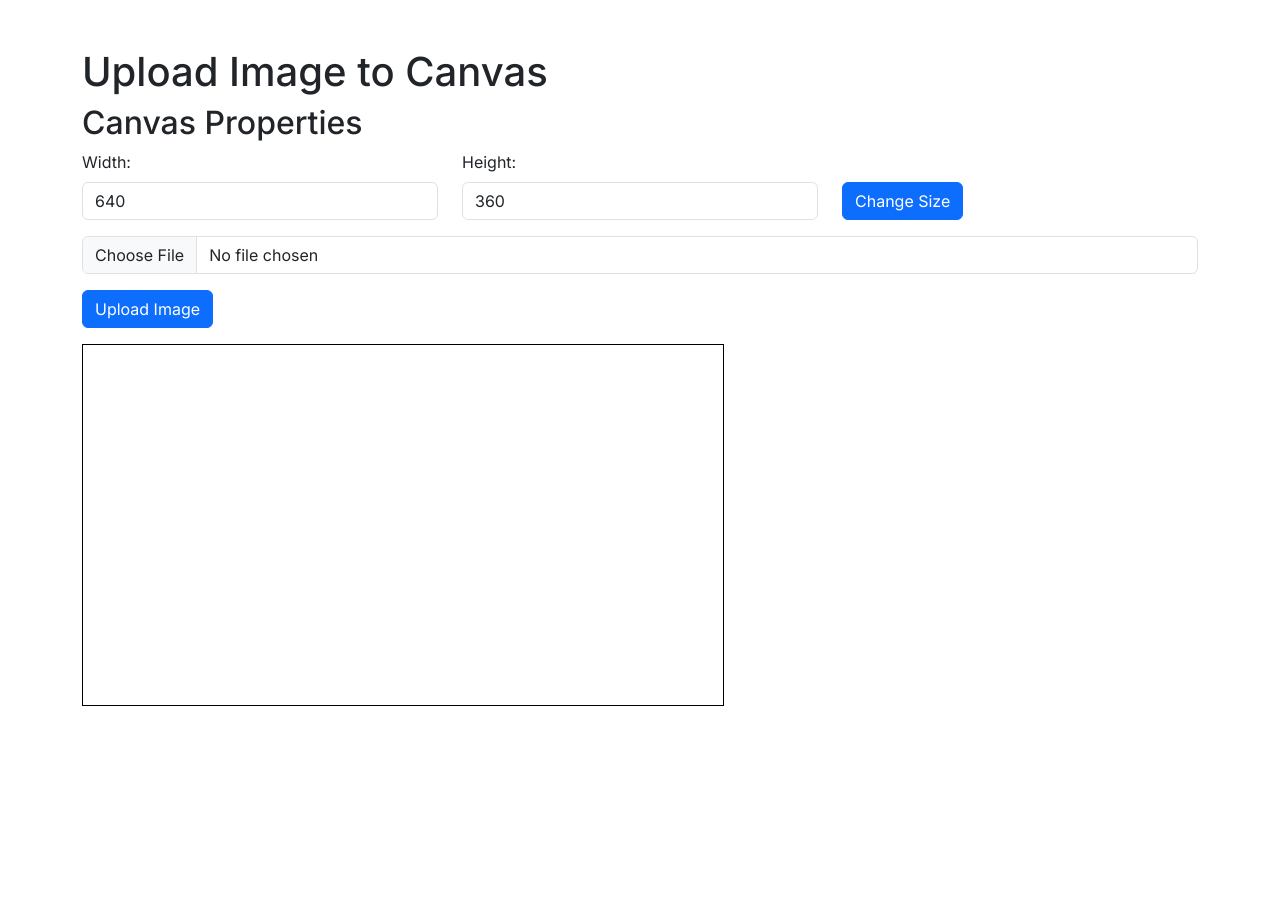
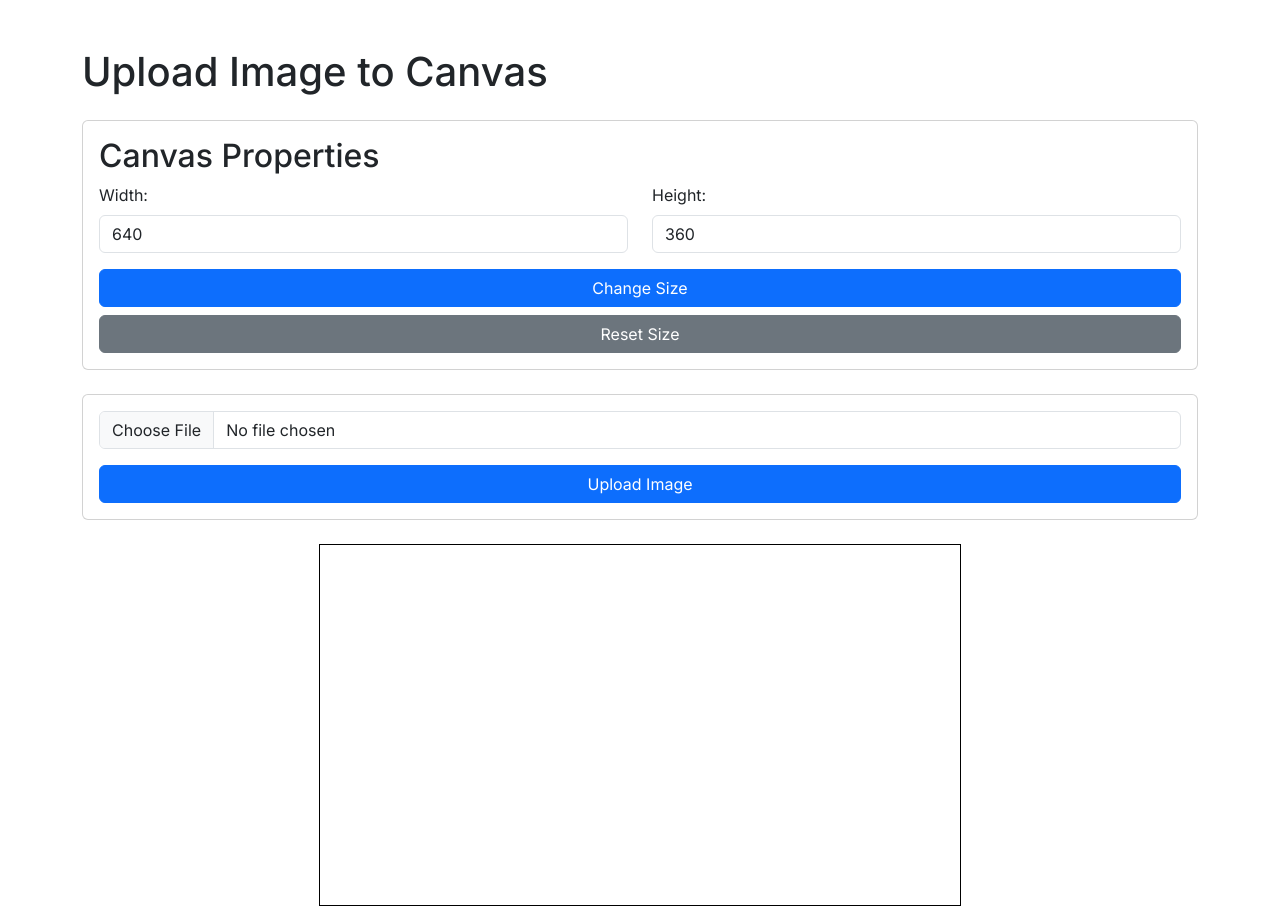
Before and after one commit to hackim18/canvas-upload-app, a Next.js app in the folder canvas-upload-app/: page /upload in a window 1280 px wide. Before the commit the page ends 800 px from the top, so only its background shows below. Built offline with nearby package versions, Linux system fonts and the light colour scheme.

Commit message:
feat: add button reset properties

```diff
--- a/canvas-upload-app/src/app/upload/page.js
+++ b/canvas-upload-app/src/app/upload/page.js
@@ -4,6 +4,7 @@ import axios from "axios";
 import { ToastContainer } from "react-toastify";
 import CanvasComponent from "@/components/CanvasComponent";
 import { showError, showSuccess } from "../lib/react-toastify";
+import "bootstrap/dist/css/bootstrap.min.css"; // Tambahkan CSS Bootstrap
 
 const UploadPage = () => {
   const defaultCanvasSize = { width: 640, height: 360 };
@@ -11,6 +12,7 @@ const UploadPage = () => {
   const [imageFile, setImageFile] = useState(null);
   const [imageURL, setImageURL] = useState(null);
   const [imageProps, setImageProps] = useState({ x: 0, y: 0, width: defaultCanvasSize.width, height: defaultCanvasSize.height });
+  const [initialImageSize, setInitialImageSize] = useState({ width: defaultCanvasSize.width, height: defaultCanvasSize.height });
   const [rotation, setRotation] = useState(0);
   const [flipHorizontal, setFlipHorizontal] = useState(false);
   const [flipVertical, setFlipVertical] = useState(false);
@@ -35,8 +37,6 @@ const UploadPage = () => {
     if (!imageFile || !imageFile.type.startsWith("image/")) {
       showError("Please select a valid image file");
       return;
-    } else {
-      showSuccess("Image uploaded successfully");
     }
 
     const formData = new FormData();
@@ -49,6 +49,13 @@ const UploadPage = () => {
         },
       });
 
+      if (response.status !== 200) {
+        showError(response.data.error || "Error uploading image");
+        return;
+      } else {
+        showSuccess("Image uploaded successfully");
+      }
+
       const newImageURL = URL.createObjectURL(imageFile);
       setImageURL(newImageURL);
 
@@ -57,6 +64,7 @@ const UploadPage = () => {
         const scaleWidth = img.width > canvasSize.width ? canvasSize.width : img.width;
         const scaleHeight = img.height > canvasSize.height ? canvasSize.height : img.height;
         setImageProps({ x: 0, y: 0, width: scaleWidth, height: scaleHeight });
+        setInitialImageSize({ width: img.width, height: img.height });
       };
       img.src = newImageURL;
     } catch (error) {
@@ -64,15 +72,30 @@ const UploadPage = () => {
     }
   };
 
+  const handleResetSize = () => {
+    setTempCanvasSize(initialImageSize);
+    setCanvasSize(initialImageSize);
+    showSuccess("Canvas size reset successfully");
+  };
+
+  const handleResetProperties = () => {
+    setImageProps({ x: 0, y: 0, width: initialImageSize.width, height: initialImageSize.height });
+    setRotation(0);
+    setFlipHorizontal(false);
+    setFlipVertical(false);
+    showSuccess("Image properties reset successfully");
+  };
+
   return (
     <div className="container mt-5">
-      <h1>Upload Image to Canvas</h1>
+      <h1 className="mb-4">Upload Image to Canvas</h1>
       <ToastContainer />
 
-      <div className="mb-3">
-        <h2>Canvas Properties</h2>
+      <div className="card mb-4">
+        <div className="card-body">
+          <h2 className="card-title">Canvas Properties</h2>
           <div className="row">
-          <div className="col">
+            <div className="col-md-6 mb-3">
               <label className="form-label">Width:</label>
               <input
                 type="number"
@@ -82,7 +105,7 @@ const UploadPage = () => {
                 disabled={!!imageURL}
               />
             </div>
-          <div className="col">
+            <div className="col-md-6 mb-3">
               <label className="form-label">Height:</label>
               <input
                 type="number"
@@ -92,19 +115,25 @@ const UploadPage = () => {
                 disabled={!!imageURL}
               />
             </div>
-          <div className="col align-self-end">
-            <button className="btn btn-primary" onClick={handleCanvasSizeChange} disabled={!!imageURL}>
+            <div className="col-12">
+              <button className="btn btn-primary w-100" onClick={handleCanvasSizeChange} disabled={!!imageURL}>
                 Change Size
+              </button>
+              <button className="btn btn-secondary w-100 mt-2" onClick={handleResetSize} disabled={!!imageURL}>
+                Reset Size
               </button>
             </div>
           </div>
         </div>
+      </div>
 
-      <form onSubmit={handleImageUpload} className="mb-3">
+      <form onSubmit={handleImageUpload} className="card mb-4">
+        <div className="card-body">
           <input type="file" className="form-control" accept="image/*" onChange={(e) => setImageFile(e.target.files[0])} />
-        <button type="submit" className="btn btn-primary mt-3">
+          <button type="submit" className="btn btn-primary w-100 mt-3">
             Upload Image
           </button>
+        </div>
       </form>
 
       <CanvasComponent
@@ -117,10 +146,11 @@ const UploadPage = () => {
       />
 
       {imageURL && (
-        <div className="mt-3">
-          <h2>Image Properties</h2>
+        <div className="card mt-4">
+          <div className="card-body">
+            <h2 className="card-title">Image Properties</h2>
             <div className="row">
-            <div className="col">
+              <div className="col-md-6 mb-3">
                 <label className="form-label">X:</label>
                 <input
                   type="number"
@@ -129,7 +159,7 @@ const UploadPage = () => {
                   onChange={(e) => setImageProps({ ...imageProps, x: parseInt(e.target.value) || 0 })}
                 />
               </div>
-            <div className="col">
+              <div className="col-md-6 mb-3">
                 <label className="form-label">Y:</label>
                 <input
                   type="number"
@@ -138,7 +168,7 @@ const UploadPage = () => {
                   onChange={(e) => setImageProps({ ...imageProps, y: parseInt(e.target.value) || 0 })}
                 />
               </div>
-            <div className="col">
+              <div className="col-md-6 mb-3">
                 <label className="form-label">Width:</label>
                 <input
                   type="number"
@@ -147,7 +177,7 @@ const UploadPage = () => {
                   onChange={(e) => setImageProps({ ...imageProps, width: parseInt(e.target.value) || 0 })}
                 />
               </div>
-            <div className="col">
+              <div className="col-md-6 mb-3">
                 <label className="form-label">Height:</label>
                 <input
                   type="number"
@@ -156,12 +186,18 @@ const UploadPage = () => {
                   onChange={(e) => setImageProps({ ...imageProps, height: parseInt(e.target.value) || 0 })}
                 />
               </div>
-            <div className="col">
+              <div className="col-md-4 mb-3">
                 <label className="form-label">Rotation (degrees):</label>
-              <input type="number" className="form-control" value={rotation} onChange={(e) => setRotation(parseInt(e.target.value) || 0)} />
+                <input
+                  type="number"
+                  className="form-control"
+                  value={rotation}
+                  onChange={(e) => setRotation(parseInt(e.target.value) || 0)}
+                />
               </div>
-            <div className="col">
+              <div className="col-md-4 mb-3">
                 <label className="form-label">Flip Horizontal:</label>
+                <div className="form-check">
                   <input
                     type="checkbox"
                     className="form-check-input"
@@ -169,13 +205,21 @@ const UploadPage = () => {
                     onChange={() => setFlipHorizontal(!flipHorizontal)}
                   />
                 </div>
-            <div className="col">
+              </div>
+              <div className="col-md-4 mb-3">
                 <label className="form-label">Flip Vertical:</label>
-              <input type="checkbox" className="form-check-input" checked={flipVertical} onChange={() => setFlipVertical(!flipVertical)} />
+                <div className="form-check">
+                  <input
+                    type="checkbox"
+                    className="form-check-input"
+                    checked={flipVertical}
+                    onChange={() => setFlipVertical(!flipVertical)}
+                  />
                 </div>
-            <div className="col align-self-end">
+              </div>
+              <div className="col-12">
                 <button
-                className="btn btn-primary"
+                  className="btn btn-primary w-100"
                   onClick={() => {
                     setImageProps({ ...imageProps });
                     showSuccess("Image properties updated successfully");
@@ -183,6 +227,10 @@ const UploadPage = () => {
                 >
                   Change Size
                 </button>
+                <button className="btn btn-secondary w-100 mt-2" onClick={handleResetProperties}>
+                  Reset Properties
+                </button>
+              </div>
             </div>
           </div>
         </div>
--- a/canvas-upload-app/src/components/CanvasComponent.js
+++ b/canvas-upload-app/src/components/CanvasComponent.js
@@ -24,7 +24,11 @@ const CanvasComponent = ({ imageURL, canvasSize, imageProps, rotation, flipHoriz
     }
   }, [imageURL, canvasSize, imageProps, rotation, flipHorizontal, flipVertical]);
 
-  return <canvas ref={canvasRef} width={canvasSize.width} height={canvasSize.height} style={{ border: "1px solid black" }} />;
+  return (
+    <div className="d-flex justify-content-center">
+      <canvas ref={canvasRef} width={canvasSize.width} height={canvasSize.height} style={{ border: "1px solid black" }} />
+    </div>
+  );
 };
 
 export default CanvasComponent;
```
Lines whose indentation alone changed are shown as unchanged.
